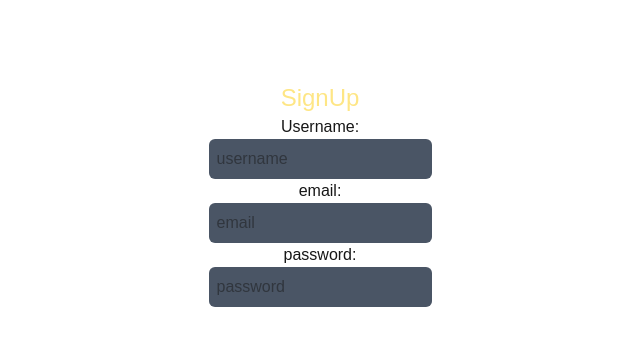
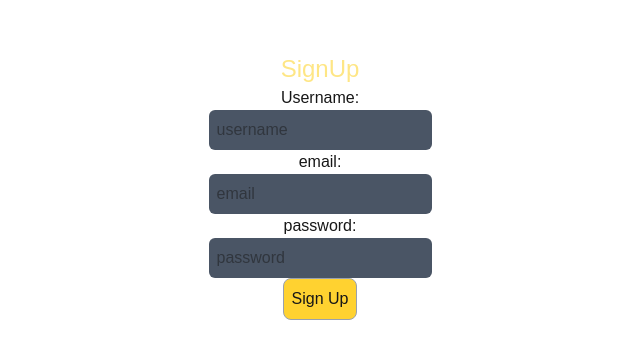
Before and after one commit to shiori0208/NextJS-Project, a Next.js app: page /signup in a window 1280 px wide. Shown: the part 206-564 px from the top of the page, without its empty margins (320-960 px from the left). Built offline with nearby package versions, Linux system fonts and the light colour scheme.

Commit message:
added and styled button...

```diff
--- a/src/app/signup/page.tsx
+++ b/src/app/signup/page.tsx
@@ -41,6 +41,9 @@ export default function SignupPage() {
         value={user.password}
         onChange={(e) => setUser({...user, password: e.target.value})}
         placeholder="password" />
+        <button className="p-2 border border-gray-400 rounded-lg mb-4 bg-amber-300">
+          Sign Up
+        </button>
     </div>
   )
 }
```
